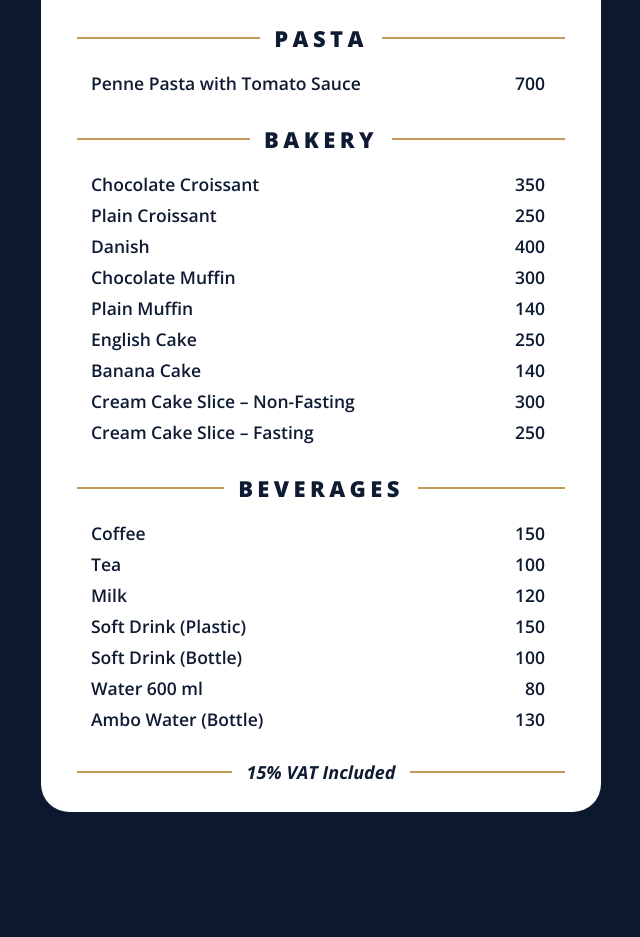
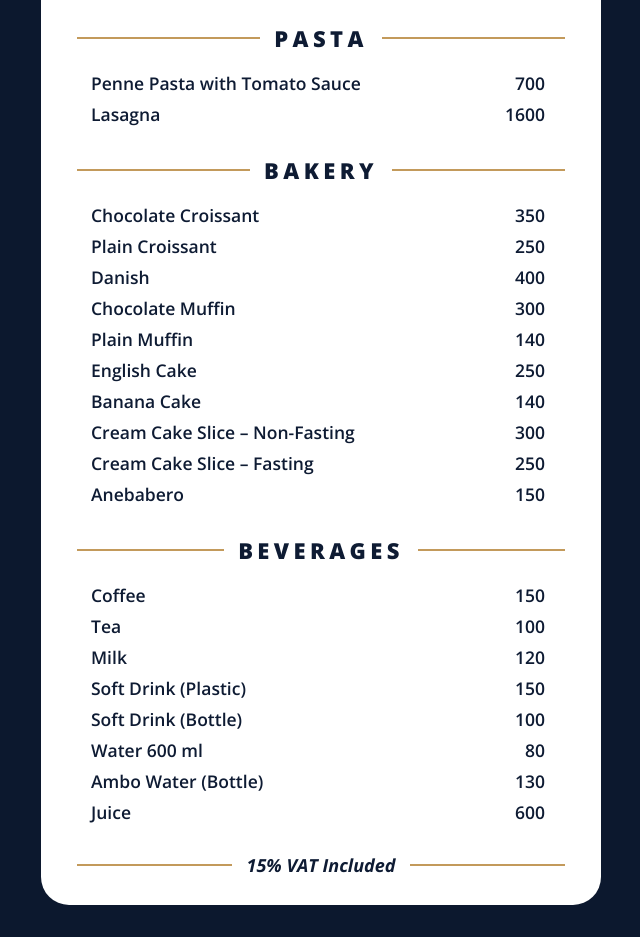
Before and after one commit to Bethelhem-Zebenu/event_menu, a plain HTML site: page index.html in a window 1280 px wide. Shown: the part 558-1495 px from the top of the page, without its empty margins (319-959 px from the left). Before the commit the page ends 1402 px from the top, so only its background shows below. Drawn offline with nearby package versions, Linux system fonts and the light colour scheme.

Commit message:
2nd commit

```diff
--- a/index.html
+++ b/index.html
@@ -31,6 +31,7 @@
     <h2>Pasta</h2>
     <ul>
       <li><span>Penne Pasta with Tomato Sauce</span><span>700</span></li>
+       <li><span>Lasagna</span><span>1600</span></li>
     </ul>
   </section>
 
@@ -46,6 +47,7 @@
       <li><span>Banana Cake</span><span>140</span></li>
       <li><span>Cream Cake Slice – Non-Fasting</span><span>300</span></li>
       <li><span>Cream Cake Slice – Fasting</span><span>250</span></li>
+       <li><span>Anebabero</span><span>150</span></li>
     </ul>
   </section>
 
@@ -59,6 +61,7 @@
       <li><span>Soft Drink (Bottle)</span><span>100</span></li>
       <li><span>Water 600 ml</span><span>80</span></li>
       <li><span>Ambo Water (Bottle)</span><span>130</span></li>
+       <li><span>Juice</span><span>600</span></li>
     </ul>
   </section>
 
```
